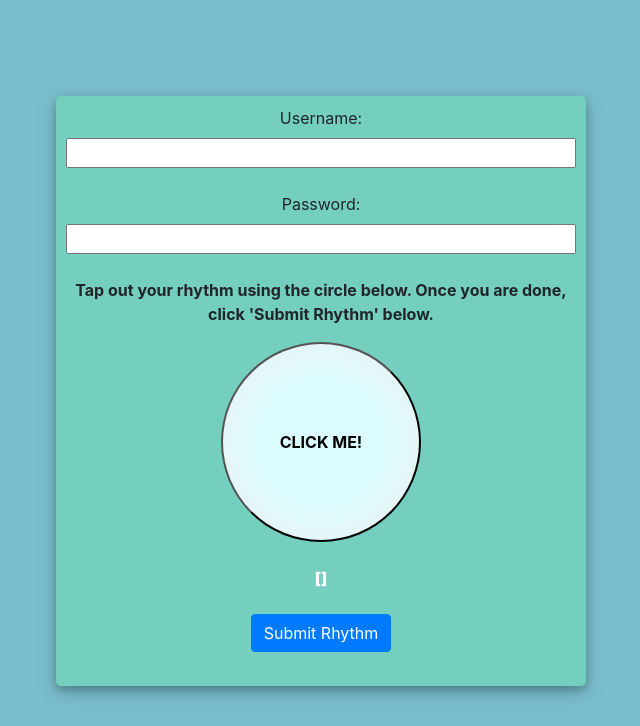
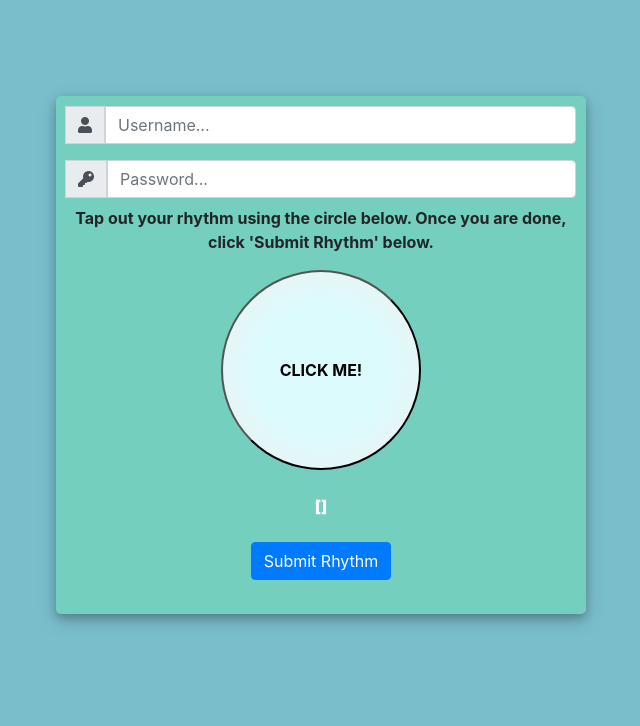
Before and after one commit to soumyagade/CSC533, a Django app: page /login_rhythm/ in a window 1280 px wide. Shown: the top 726 px of the page, without its empty margins (319-959 px from the left). Run offline with Django 3.2, Linux system fonts and the light colour scheme; some libraries are stand-ins or nearby versions.

Commit message:
Update style

```diff
--- a/two_factor_auth/django_two_factor_face_auth/templates/django_two_factor_face_auth/login_rhythm.html
+++ b/two_factor_auth/django_two_factor_face_auth/templates/django_two_factor_face_auth/login_rhythm.html
@@ -1,4 +1,9 @@
 <!DOCTYPE HTML>
+<link rel="stylesheet" href="https://stackpath.bootstrapcdn.com/bootstrap/4.1.3/css/bootstrap.min.css" integrity="sha384-MCw98/SFnGE8fJT3GXwEOngsV7Zt27NXFoaoApmYm81iuXoPkFOJwJ8ERdknLPMO" crossorigin="anonymous">
+  <script src="https://ajax.googleapis.com/ajax/libs/jquery/3.3.1/jquery.min.js"></script>
+  <link rel="stylesheet" href="https://use.fontawesome.com/releases/v5.6.1/css/all.css" integrity="sha384-gfdkjb5BdAXd+lj+gudLWI+BXq4IuLW5IT+brZEZsLFm++aCMlF1V92rMkPaX4PP" crossorigin="anonymous">
+
+<!-- The captured image should be contained in the 'snapshot' varaiable -->
 <link rel="stylesheet" href="https://stackpath.bootstrapcdn.com/bootstrap/4.3.1/css/bootstrap.min.css" integrity="sha384-ggOyR0iXCbMQv3Xipma34MD+dH/1fQ784/j6cY/iJTQUOhcWr7x9JvoRxT2MZw1T" crossorigin="anonymous">
 
 <style>
@@ -40,8 +45,21 @@
   <br>
   <br>
   <div class="user_card">
-  <label for="username">Username:  </label> <input type="text" id="username" name="user"><br>
-  <label for="password">Password:  </label> <input type="text" id="password" name="pass"><br>
+    <form method="POST" action="">
+      {% csrf_token %}
+      <div class="input-group mb-3">
+        <div class="input-group-append">
+          <span class="input-group-text"><i class="fas fa-user"></i></span>
+        </div>
+        <input id="username" type="text" name="username" placeholder="Username..." class="form-control">
+      </div>
+      <div class="input-group mb-2">
+        <div class="input-group-append">
+          <span class="input-group-text"><i class="fas fa-key"></i></span>
+        </div>
+          <input id="password" type="password" name="password" placeholder="Password..." class="form-control" >
+      </div>
+    </form>
   <p><b>Tap out your rhythm using the circle below. Once you are done, click 'Submit Rhythm' below.<b></p>
   <button id="rhythm-button" onmouseup="on_mouse_up(this)" onmousedown="on_mouse_down(this)" class="button"> <b>CLICK ME!<b></button>
 
```
